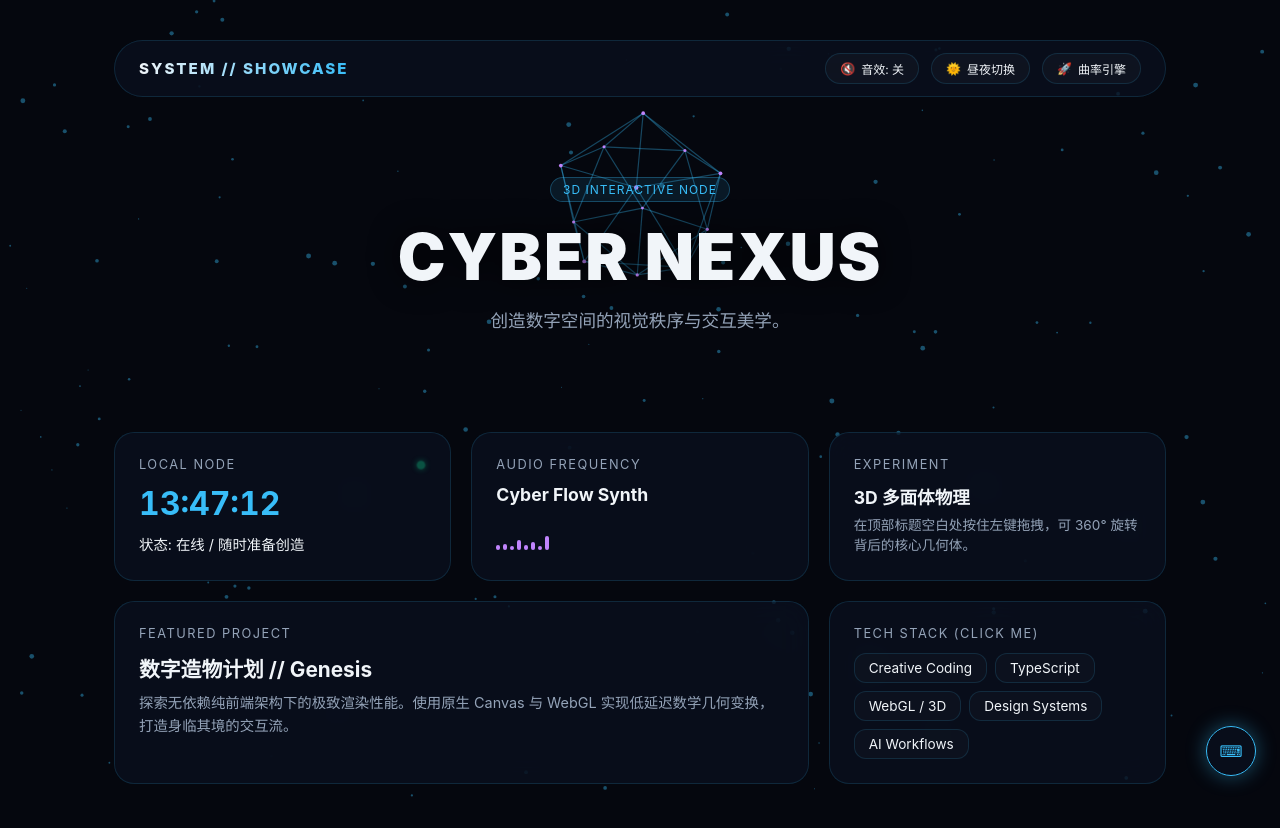
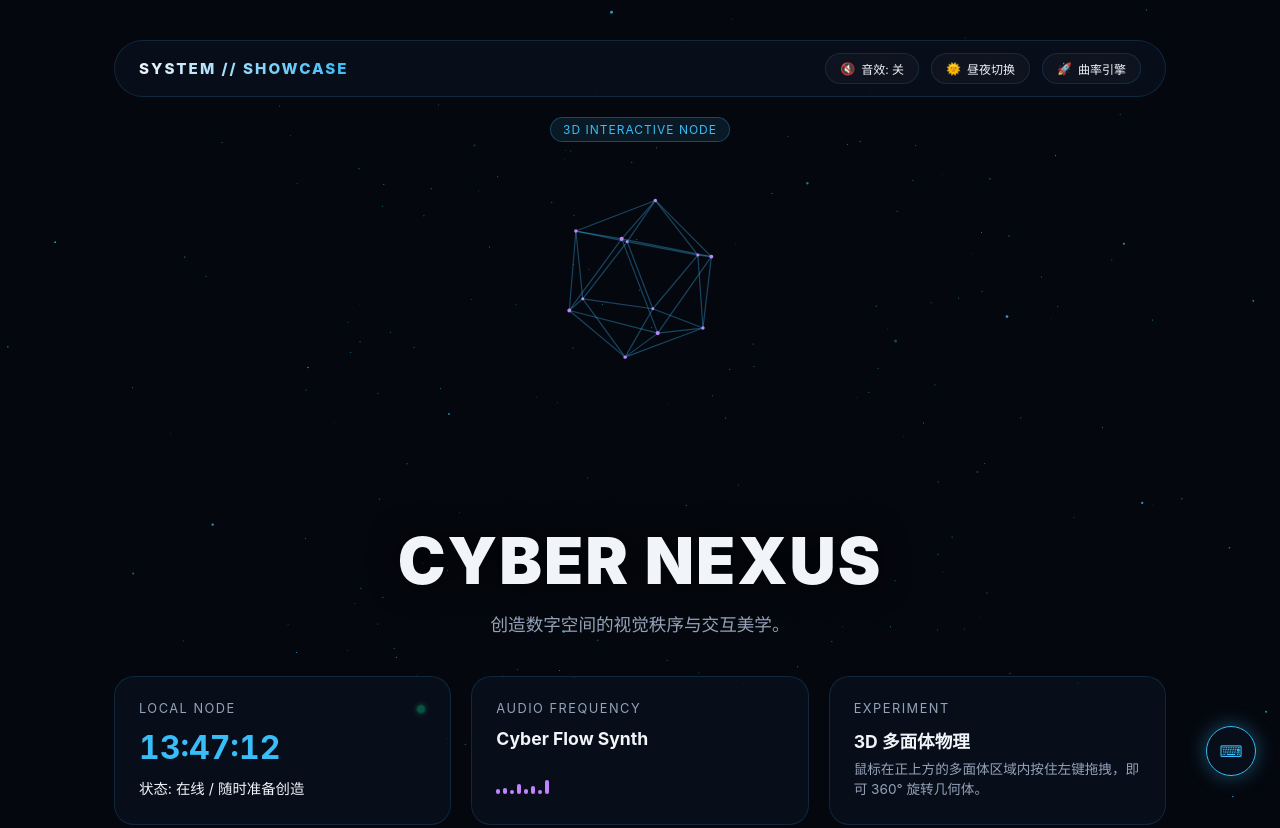
Before and after one commit to Citrus426/Citrus426.github.io, a plain HTML site: page index.html in a window 1280 px wide. Shown: the top 828 px of the page. Drawn offline with Linux system fonts and the light colour scheme.

Commit message:
Update index.html

```diff
--- a/index.html
+++ b/index.html
@@ -3,7 +3,7 @@
 <head>
   <meta charset="UTF-8">
   <meta name="viewport" content="width=device-width, initial-scale=1.0">
-  <title>CYBERSPACE // 3D MATRIX PORTFOLIO</title>
+  <title>CYBER NEXUS // 3D MATRIX PORTFOLIO</title>
   <style>
     :root {
       /* 默认暗黑赛博模式 */
@@ -66,14 +66,19 @@
       z-index: 0;
     }
 
-    /* 页面主体容器 */
+    /* 页面主体容器：设置为穿透，让鼠标能点到后面的 Canvas */
     .container {
       position: relative;
       z-index: 1;
       max-width: 1100px;
       margin: 0 auto;
       padding: 40px 24px 100px;
-      transition: opacity 2s ease;
+      pointer-events: none; /* 核心：让所有空白区域的点击穿透到 Canvas */
+    }
+
+    /* 恢复实际元素的点击响应 */
+    .nav, .hero-badge, .hero, .bento-card, .terminal-toggle, .terminal-window {
+      pointer-events: auto;
     }
 
     /* 顶部控制栏 */
@@ -81,7 +86,7 @@
       display: flex;
       justify-content: space-between;
       align-items: center;
-      margin-bottom: 40px;
+      margin-bottom: 20px;
       padding: 12px 24px;
       background: var(--card-bg);
       backdrop-filter: blur(16px);
@@ -125,14 +130,10 @@
       border-color: transparent;
     }
 
-    /* 英雄标语区 */
-    .hero {
+    /* 顶部小标签 */
+    .badge-wrapper {
       text-align: center;
-      margin-bottom: 60px;
-      /* 预留高度给背后的3D球体 */
-      padding-top: 40px;
-      padding-bottom: 40px;
-      pointer-events: none; /* 让鼠标穿透文字去拨动后面的3D球 */
+      margin-top: 10px;
     }
 
     .hero-badge {
@@ -144,7 +145,18 @@
       color: var(--accent);
       font-size: 0.75rem;
       letter-spacing: 1px;
-      margin-bottom: 16px;
+    }
+
+    /* 为 3D 多面体保留的绝对 C 位 */
+    .spacer {
+      height: 380px;
+      width: 100%;
+    }
+
+    /* 英雄标语区 (大幅下沉) */
+    .hero {
+      text-align: center;
+      margin-bottom: 40px;
     }
 
     .hero h1 {
@@ -195,6 +207,7 @@
     @media (max-width: 768px) {
       .col-4, .col-6, .col-8, .col-12 { grid-column: span 12; }
       .hero h1 { font-size: 2.5rem; }
+      .spacer { height: 280px; }
     }
 
     .card-title {
@@ -343,7 +356,6 @@
       font-family: monospace;
     }
 
-    /* 强制终端不受白天模式影响，保持极客黑 */
     body.light-mode .terminal-window {
       background: rgba(5, 7, 14, 0.95);
       border-color: #38bdf8;
@@ -421,9 +433,16 @@
       </div>
     </header>
 
-    <!-- 标语 -->
+    <!-- 顶部最上方的独立小标签 -->
+    <div class="badge-wrapper">
+      <div class="hero-badge">3D INTERACTIVE NODE</div>
+    </div>
+
+    <!-- 为 3D 多面体专门留出的物理大空间 -->
+    <div class="spacer"></div>
+
+    <!-- 标题与标语（被推到了多面体下方） -->
     <div class="hero">
-      <div class="hero-badge">3D INTERACTIVE NODE</div>
       <h1 id="hero-title">CYBER NEXUS</h1>
       <p>创造数字空间的视觉秩序与交互美学。</p>
     </div>
@@ -460,7 +479,7 @@
       <div class="bento-card col-4">
         <div class="card-title">EXPERIMENT</div>
         <h3 style="font-size: 1.1rem; margin-bottom: 6px;">3D 多面体物理</h3>
-        <p style="color: var(--text-dim); font-size: 0.85rem; line-height: 1.5;">在顶部标题空白处按住左键拖拽，可 360° 旋转背后的核心几何体。</p>
+        <p style="color: var(--text-dim); font-size: 0.85rem; line-height: 1.5;">鼠标在正上方的多面体区域内按住左键拖拽，即可 360° 旋转几何体。</p>
       </div>
 
       <div class="bento-card col-8 project-card">
@@ -501,7 +520,7 @@
 
   <script>
     /* ==========================================================
-       1. 纯 Web Audio 极客音效系统 (保留原样交互音)
+       1. 纯 Web Audio 极客音效系统
        ========================================================== */
     let audioCtx = null;
     let soundEnabled = false;
@@ -551,19 +570,22 @@
     });
 
     /* ==========================================================
-       3. 3D 浮动核心 + 持续曲率引擎粒子背景
+       3. 3D 浮动核心 + 真 3D 曲率引擎 (带平滑加速)
        ========================================================== */
     const canvas = document.getElementById('space-canvas');
     const ctx = canvas.getContext('2d');
-    let width, height;
+    let width, height, cx, cy;
 
     function resizeCanvas() {
       width = canvas.width = window.innerWidth;
       height = canvas.height = window.innerHeight;
+      cx = width / 2;
+      cy = 280; // 多面体固定在上方专属留白区的中心点
     }
     window.addEventListener('resize', resizeCanvas);
     resizeCanvas();
 
+    // 3D 顶点生成
     const phi = (1 + Math.sqrt(5)) / 2;
     let baseVertices = [
       [-1,  phi, 0], [ 1,  phi, 0], [-1, -phi, 0], [ 1, -phi, 0],
@@ -571,10 +593,10 @@
       [ phi, 0, -1], [ phi, 0,  1], [-phi, 0, -1], [-phi, 0,  1]
     ];
 
-    // 归一化放大，稍大一点做背景效果更好
+    // 多面体大小
     baseVertices = baseVertices.map(v => {
       const len = Math.hypot(...v);
-      return [v[0]/len * 150, v[1]/len * 150, v[2]/len * 150];
+      return [v[0]/len * 140, v[1]/len * 140, v[2]/len * 140];
     });
 
     let edges = [];
@@ -585,16 +607,17 @@
           baseVertices[i][1] - baseVertices[j][1],
           baseVertices[i][2] - baseVertices[j][2]
         );
-        if (d < 180) edges.push([i, j]);
+        if (d < 170) edges.push([i, j]);
       }
     }
 
     let rotX = 0, rotY = 0;
     let isDragging = false, lastMouseX = 0, lastMouseY = 0;
 
+    // 【核心改进】仅在多面体周围一定半径内响应拖拽
     window.addEventListener('mousedown', (e) => {
-      // 允许在空白处或大标题区域触发拖拽
-      if (e.target === canvas || e.target === document.body || e.target.classList.contains('hero')) {
+      const dist = Math.hypot(e.clientX - cx, e.clientY - cy);
+      if (dist < 180) { // 半径 180 内为精准触控区
         isDragging = true;
         lastMouseX = e.clientX;
         lastMouseY = e.clientY;
@@ -613,94 +636,108 @@
     });
     window.addEventListener('mouseup', () => isDragging = false);
 
-    // 粒子系统与星穿逻辑
-    let particles = [];
-    let isWarping = false;
-    for (let i = 0; i < 150; i++) { // 增加粒子数量
-      particles.push({
-        x: Math.random() * window.innerWidth,
-        y: Math.random() * window.innerHeight,
-        vx: (Math.random() - 0.5) * 1,
-        vy: (Math.random() - 0.5) * 1,
-        size: Math.random() * 2 + 0.5
-      });
+    // 【星空系统：3D 纵深】
+    class Star {
+      constructor() {
+        this.reset(true);
+      }
+      reset(initial = false) {
+        this.x = (Math.random() - 0.5) * 3000;
+        this.y = (Math.random() - 0.5) * 3000;
+        this.z = initial ? Math.random() * 2000 : 2000;
+        this.driftX = (Math.random() - 0.5) * 0.3;
+        this.driftY = (Math.random() - 0.5) * 0.3;
+        this.blinkTheta = Math.random() * Math.PI * 2;
+        this.blinkSpeed = Math.random() * 0.015 + 0.005;
+      }
     }
+
+    const stars = Array.from({length: 350}, () => new Star());
+
+    // 引擎速度变量，用于平滑插值加速/减速
+    let currentWarpSpeed = 0.2;
+    let targetWarpSpeed = 0.2;
 
     const warpBtn = document.getElementById('warp-btn');
     warpBtn.addEventListener('click', () => {
-      isWarping = !isWarping;
-      warpBtn.innerHTML = isWarping ? '<span>🛑</span> 关闭引擎' : '<span>🚀</span> 曲率引擎';
-      if(isWarping) playSound(100, 'sawtooth', 0.5);
+      const isWarping = targetWarpSpeed > 1;
+      targetWarpSpeed = isWarping ? 0.2 : 35; // 平滑加速目标值
+      warpBtn.innerHTML = isWarping ? '<span>🚀</span> 曲率引擎' : '<span>🛑</span> 关闭引擎';
+      if(!isWarping) playSound(100, 'sawtooth', 0.5);
     });
 
     function render() {
-      // 在引擎模式下带拖尾，普通模式下完全清理
-      ctx.fillStyle = isWarping ? (document.body.classList.contains('light-mode') ? "rgba(248, 250, 252, 0.3)" : "rgba(5, 7, 14, 0.3)") : (document.body.classList.contains('light-mode') ? "rgba(248, 250, 252, 1)" : "rgba(5, 7, 14, 1)");
-
+      // 画布清理
+      ctx.fillStyle = document.body.classList.contains('light-mode') ? "rgba(248, 250, 252, 1)" : "rgba(5, 7, 14, 1)";
       if(document.body.classList.contains('matrix-mode')) {
-        ctx.fillStyle = isWarping ? "rgba(2, 2, 2, 0.3)" : "rgba(2, 2, 2, 1)";
+        ctx.fillStyle = "rgba(2, 2, 2, 1)";
       }
-
+      // 如果处于极速状态，加入残影效果
+      if (currentWarpSpeed > 5) {
+         ctx.fillStyle = document.body.classList.contains('light-mode') ? "rgba(248, 250, 252, 0.4)" : "rgba(5, 7, 14, 0.4)";
+      }
       ctx.fillRect(0, 0, width, height);
 
-      // 粒子更新逻辑
-      particles.forEach(p => {
-        if (isWarping) {
-          // 向外发射逻辑
-          const dx = p.x - width / 2;
-          const dy = p.y - height / 2;
-          const dist = Math.hypot(dx, dy) || 1;
-          p.vx = (dx / dist) * 20; // 超高速
-          p.vy = (dy / dist) * 20;
+      // 平滑加速/减速逻辑
+      currentWarpSpeed += (targetWarpSpeed - currentWarpSpeed) * 0.02;
 
-          // 绘制光轨
-          ctx.beginPath();
-          ctx.moveTo(p.x, p.y);
-          ctx.lineTo(p.x - p.vx * 2, p.y - p.vy * 2);
-          ctx.strokeStyle = document.body.classList.contains('matrix-mode') ? "#0f0" : "rgba(56, 189, 248, 0.8)";
-          ctx.lineWidth = 2;
-          ctx.stroke();
-        } else {
-          // 恢复正常漂浮阻力
-          p.vx *= 0.95;
-          p.vy *= 0.95;
-          p.vx += (Math.random() - 0.5) * 0.1;
-          p.vy += (Math.random() - 0.5) * 0.1;
+      // 渲染星空 (3D 纵深向屏幕中心扑来)
+      const fov = 400;
+      stars.forEach(star => {
+        star.z -= currentWarpSpeed;
 
-          // 限制最大速度
-          const speed = Math.hypot(p.vx, p.vy);
-          if (speed > 1) { p.vx /= speed; p.vy /= speed; }
+        // 常态下加入缓慢微小的横向漂移
+        if (currentWarpSpeed < 2) {
+          star.x += star.driftX;
+          star.y += star.driftY;
+        }
+
+        if (star.z <= 1) star.reset();
+
+        const scale = fov / star.z;
+        const px = width / 2 + star.x * scale;
+        const py = height / 2 + star.y * scale;
+
+        // 呼吸闪烁
+        star.blinkTheta += star.blinkSpeed;
+        const alpha = Math.abs(Math.sin(star.blinkTheta)) * 0.6 + 0.2;
+
+        if (px >= 0 && px <= width && py >= 0 && py <= height) {
+          const size = Math.min(Math.max(scale * 1.5, 0.5), 8); // 限制大小
 
           ctx.beginPath();
-          ctx.arc(p.x, p.y, p.size, 0, Math.PI * 2);
-          ctx.fillStyle = document.body.classList.contains('matrix-mode') ? "#0f0" : "rgba(56, 189, 248, 0.4)";
+          ctx.arc(px, py, size, 0, Math.PI * 2);
+
+          if (document.body.classList.contains('matrix-mode')) {
+            ctx.fillStyle = `rgba(0, 255, 0, ${alpha})`;
+          } else if (document.body.classList.contains('light-mode')) {
+            ctx.fillStyle = `rgba(100, 116, 139, ${alpha})`;
+          } else {
+            ctx.fillStyle = `rgba(56, 189, 248, ${alpha})`;
+          }
           ctx.fill();
-        }
 
-        p.x += p.vx;
-        p.y += p.vy;
-
-        // 边界处理
-        if (isWarping && (p.x < 0 || p.x > width || p.y < 0 || p.y > height)) {
-           p.x = width / 2 + (Math.random() - 0.5) * 20;
-           p.y = height / 2 + (Math.random() - 0.5) * 20;
-        } else if (!isWarping) {
-           if (p.x < 0) p.x = width;
-           if (p.x > width) p.x = 0;
-           if (p.y < 0) p.y = height;
-           if (p.y > height) p.y = 0;
+          // 高速时光轨线 (真正的 3D 景深拉伸)
+          if (currentWarpSpeed > 10) {
+            const prevScale = fov / (star.z + currentWarpSpeed * 1.5);
+            const prevPx = width / 2 + star.x * prevScale;
+            const prevPy = height / 2 + star.y * prevScale;
+            ctx.beginPath();
+            ctx.moveTo(px, py);
+            ctx.lineTo(prevPx, prevPy);
+            ctx.strokeStyle = ctx.fillStyle;
+            ctx.lineWidth = size * 0.8;
+            ctx.stroke();
+          }
         }
       });
 
       // 3D 核心投影渲染
       if (!isDragging) {
-        rotX += 0.003;
-        rotY += 0.005;
+        rotX += 0.002;
+        rotY += 0.004;
       }
 
-      const cx = width / 2;
-      const cy = 200; // 固定在顶部，位于 CYBER NEXUS 标题后方
-      const fov = 400;
       const matrixColor = document.body.classList.contains('matrix-mode') ? "#0f0" : "#c084fc";
       const matrixLine = document.body.classList.contains('matrix-mode') ? "rgba(0, 255, 0, 0.4)" : "rgba(56, 189, 248, 0.35)";
 
@@ -711,11 +748,7 @@
         let z2 = v[1] * Math.sin(rotX) + z1 * Math.cos(rotX);
 
         const scale = fov / (fov + z2 + 300);
-        return {
-          x: cx + x1 * scale,
-          y: cy + y2 * scale,
-          scale: scale
-        };
+        return { x: cx + x1 * scale, y: cy + y2 * scale, scale: scale };
       });
 
       ctx.strokeStyle = matrixLine;
@@ -775,7 +808,6 @@
     const termClose = document.getElementById('term-close');
     const termInput = document.getElementById('term-input');
     const termLogs = document.getElementById('term-logs');
-    const mainContainer = document.getElementById('main-container');
 
     function toggleTerminal() {
       const isVisible = termWindow.style.display === 'flex';
@@ -802,7 +834,6 @@
         termLogs.appendChild(row);
         termLogs.scrollTop = termLogs.scrollHeight;
         playSound(1000, 'square', 0.02);
-        // 模拟真实延迟
         await new Promise(r => setTimeout(r, 300 + Math.random() * 400));
       }
     }
@@ -811,7 +842,6 @@
       if (e.key === 'Enter') {
         const cmd = termInput.value.trim().toLowerCase();
 
-        // 打印用户输入的命令
         const row = document.createElement('div');
         row.innerHTML = `<span style="color: #fff">> ${termInput.value}</span>`;
         termLogs.appendChild(row);
@@ -831,30 +861,28 @@
             ? '进入黑客帝国视觉。' : '视觉已恢复正常。';
         }
         else if (cmd === 'status') {
-          printStatus(); // 异步打印，不挂靠 reply
+          printStatus();
         }
-        // ==== 暗线彩蛋 ====
+        // ==== 暗线彩蛋 (2731 新标签页静默开启) ====
         else if (cmd === '2731') {
           reply.style.color = '#10b981';
-          reply.innerText = '[ACCESS GRANTED] 通道已建立，即将跃迁...';
+          reply.innerText = '[ACCESS GRANTED] 通道已建立，正在跃迁...';
           setTimeout(() => {
-            window.location.href = '/2731';
-          }, 1500);
+            window.open('/2731', '_blank'); // 核心改动：开启新标签页
+          }, 1000);
         }
         else if (cmd === 'huimie') {
           reply.style.color = '#ef4444';
           reply.innerText = '[CRITICAL] 核心指令确认！自毁程序启动！';
           playSound(150, 'sawtooth', 2);
 
-          // 开启自毁动画
           setTimeout(() => {
-            document.querySelectorAll('.bento-card, .hero').forEach((el, index) => {
+            document.querySelectorAll('.bento-card, .hero, .badge-wrapper').forEach((el, index) => {
               setTimeout(() => {
                 el.classList.add('falling-debris');
                 playSound(100 + Math.random() * 300, 'square', 0.1);
               }, index * 200 + Math.random() * 300);
             });
-            // 3秒后全屏黑屏
             setTimeout(() => {
               document.body.innerHTML = '';
               document.body.style.backgroundColor = '#000';
@@ -865,7 +893,6 @@
           reply.innerText = `未识别指令: ${cmd}`;
         }
 
-        // 追加回复并滚动到底部
         if (cmd !== 'clear' && cmd !== 'status') {
           termLogs.appendChild(reply);
         }
```
